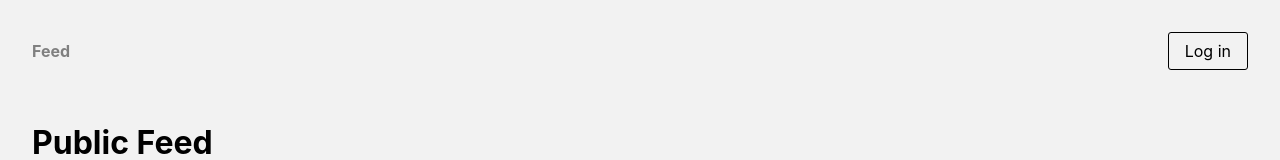
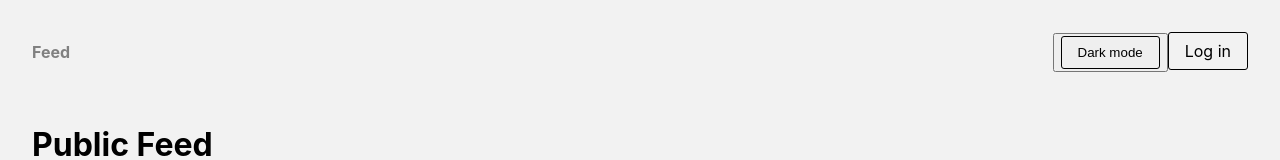
Before and after one commit to tuvalroz/hw2-video, a Next.js app: page / in a window 1280 px wide. Shown: the top 160 px of the page. Built offline with nearby package versions, Linux system fonts and the light colour scheme; no server answers; the database is empty.

Commit message:
Dark mode button in all sessions

```diff
--- a/components/Header.tsx
+++ b/components/Header.tsx
@@ -76,6 +76,7 @@ const Header: React.FC = () => {
     );
     right = (
       <div className="right">
+        <button onClick={()=>setDarkMode(!darkMode)}><a>Dark mode</a></button>
         <p>Validating session ...</p>
         <style jsx>{`
           .right {
@@ -89,6 +90,7 @@ const Header: React.FC = () => {
   if (!session) {
     right = (
       <div className="right">
+        <button onClick={()=>setDarkMode(!darkMode)}><a>Dark mode</a></button>
         <Link href="/api/auth/signin" legacyBehavior>
           <a data-active={isActive("/signup")}>Log in</a>
         </Link>
```
